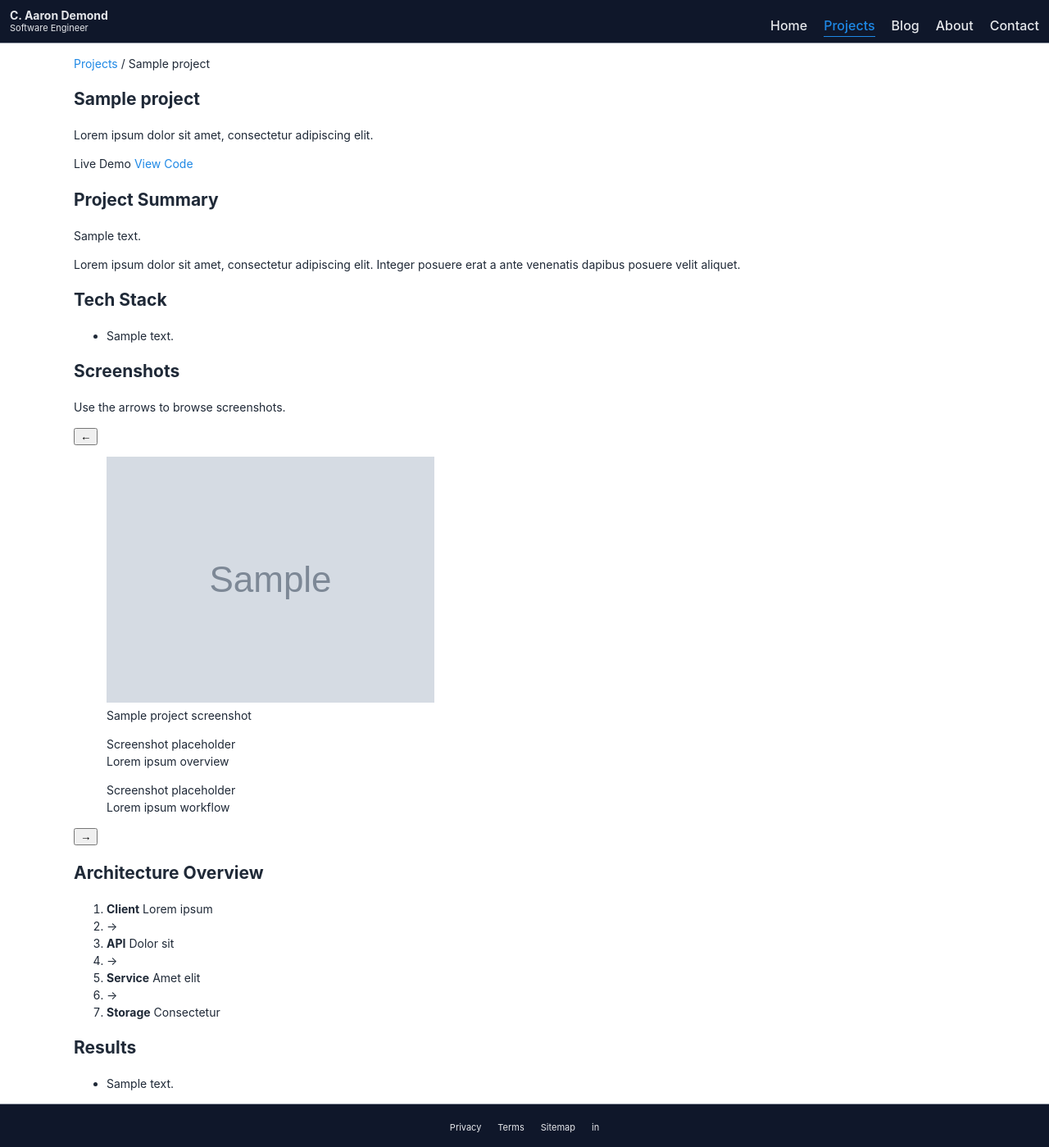
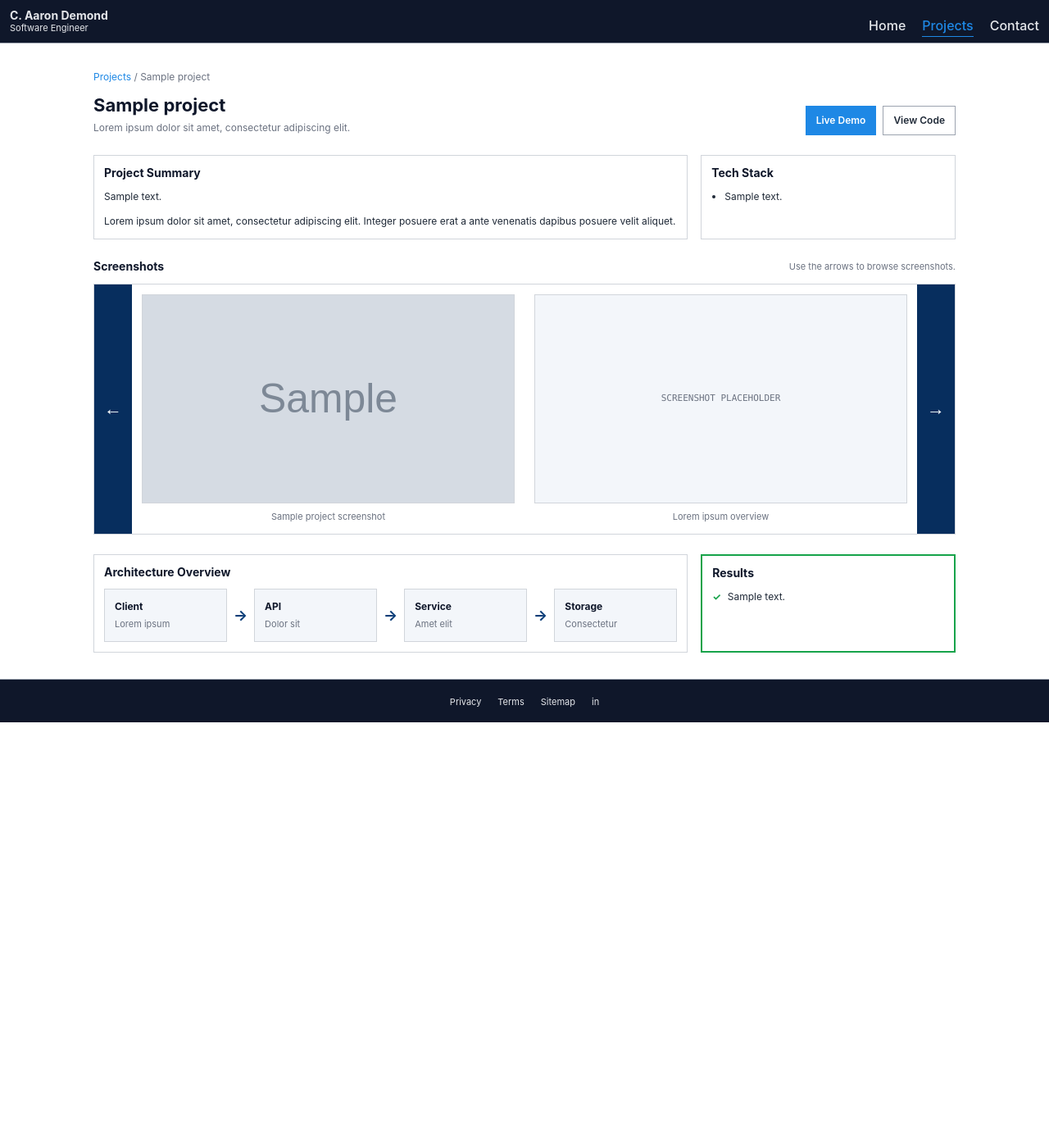
Before and after one commit to AaronDemond/portfolio, a Django app: page /projects/1/ in a window 1280 px wide. Shown: the whole page at 82% size. After the commit the page ends 881 px from the top, so only its background shows below. Run offline with Django 5.2, Linux system fonts and the light colour scheme; tables that the repository leaves empty hold one stand-in row (values such as "Sample post"); grey boxes marked "Sample" are stand-in pictures.

Commit message:
Removing blog and about pages for now

```diff
--- /dev/null
+++ b/static/css/project_detail.css
@@ -0,0 +1,337 @@
+.project-detail {
+    /* Uses the viewport remaining after the shared header and footer to keep the final row visible. */
+    display: flex;
+    flex-direction: column;
+    min-height: calc(100vh - var(--header-height) - var(--header-height));
+    padding: 0 var(--space-6) var(--space-8);
+}
+
+.project-detail__header {
+    display: flex;
+    align-items: flex-end;
+    justify-content: space-between;
+    gap: var(--space-4);
+    padding-top: var(--space-8);
+}
+
+.project-detail__breadcrumb,
+.project-detail__subtitle {
+    margin: 0;
+    color: var(--color-text-muted);
+    font-size: var(--font-size-sm);
+}
+
+.project-detail__breadcrumb {
+    margin-bottom: var(--space-3);
+}
+
+.project-detail h1,
+.project-detail h2 {
+    margin: 0;
+    color: var(--color-heading);
+    font-weight: var(--font-weight-bold);
+    line-height: var(--line-height-tight);
+}
+
+.project-detail h1 {
+    font-size: var(--font-size-xl);
+}
+
+.project-detail h2 {
+    font-size: var(--font-size-md);
+}
+
+.project-detail__subtitle {
+    margin-top: var(--space-1);
+}
+
+.project-detail__actions {
+    display: flex;
+    flex-wrap: wrap;
+    gap: var(--space-2);
+}
+
+.project-detail__action {
+    border: var(--border-width) var(--border-style) var(--button-bg);
+    border-radius: var(--radius-none);
+    background: var(--button-bg);
+    color: var(--button-text);
+    padding: var(--space-2) var(--space-3);
+    font-size: var(--font-size-sm);
+    font-weight: var(--font-weight-semibold);
+    text-decoration: none;
+}
+
+.project-detail__action:hover,
+.project-detail__action:focus-visible {
+    border-color: var(--button-bg-hover);
+    background: var(--button-bg-hover);
+    color: var(--button-text);
+}
+
+.project-detail__action--secondary {
+    border-color: var(--color-border-strong);
+    background: var(--card-bg);
+    color: var(--color-text);
+}
+
+.project-detail__action--secondary:hover,
+.project-detail__action--secondary:focus-visible {
+    border-color: var(--input-focus);
+    background: var(--card-bg);
+    color: var(--color-link);
+}
+
+.project-detail__action--primary-unavailable,
+.project-detail__action--disabled {
+    cursor: not-allowed;
+}
+
+.project-detail__action--disabled {
+    border-color: var(--color-border);
+    background: var(--color-surface-alt);
+    color: var(--color-text-muted);
+}
+
+/* A 70/30 content split prioritizes the summary while keeping implementation details scannable. */
+.project-detail__overview,
+.project-detail__architecture-results {
+    display: grid;
+    grid-template-columns: minmax(0, 7fr) minmax(0, 3fr);
+    gap: var(--space-4);
+    margin-top: var(--space-6);
+}
+
+.project-detail__panel,
+.project-detail__architecture {
+    border: var(--border-width) var(--border-style) var(--card-border);
+    border-radius: var(--radius-none);
+    background: var(--card-bg);
+    padding: var(--space-3);
+}
+
+.project-detail__panel p {
+    margin: var(--space-3) 0 0;
+    font-size: var(--font-size-sm);
+    line-height: var(--line-height-normal);
+}
+
+.project-detail__tech-stack,
+.project-detail__results-list {
+    display: grid;
+    gap: var(--space-2);
+    margin: var(--space-3) 0 0;
+    padding-left: var(--space-4);
+    font-size: var(--font-size-sm);
+}
+
+.project-detail__screenshots {
+    margin-top: var(--space-6);
+}
+
+.project-detail__section-header {
+    display: flex;
+    align-items: center;
+    justify-content: space-between;
+    gap: var(--space-3);
+    margin-bottom: var(--space-3);
+}
+
+.project-detail__section-header p {
+    margin: 0;
+    color: var(--color-text-muted);
+    font-size: var(--font-size-xs);
+}
+
+.project-detail__carousel {
+    display: grid;
+    grid-template-columns: auto minmax(0, 1fr) auto;
+    align-items: stretch;
+    border: var(--border-width) var(--border-style) var(--card-border);
+}
+
+.project-detail__carousel-control {
+    border: 0;
+    border-radius: var(--radius-none);
+    background: var(--color-primary-strong);
+    color: var(--button-text);
+    cursor: pointer;
+    font-size: var(--font-size-xl);
+    font-weight: var(--font-weight-bold);
+    padding: var(--space-3);
+}
+
+.project-detail__carousel-control:hover,
+.project-detail__carousel-control:focus-visible {
+    background: var(--button-bg-hover);
+}
+
+.project-detail__carousel-control:focus-visible {
+    outline: var(--border-width) var(--border-style) var(--input-focus);
+    outline-offset: calc(var(--border-width) * -1);
+}
+
+.project-detail__carousel-viewport {
+    min-width: 0;
+    overflow: hidden;
+}
+
+/* A flex track and percentage translation reuse the existing two-card carousel interaction. */
+.project-detail__screenshot-track {
+    display: flex;
+    transition: transform 200ms ease-in-out;
+}
+
+.project-detail__carousel[data-carousel-index="1"] .project-detail__screenshot-track {
+    transform: translateX(-50%);
+}
+
+.project-detail__screenshot {
+    box-sizing: border-box;
+    flex: 0 0 50%;
+    margin: 0;
+    padding: var(--space-3);
+}
+
+.project-detail__screenshot img,
+.project-detail__screenshot--placeholder > div {
+    display: block;
+    width: 100%;
+    /* A fixed presentation ratio is required to compare mixed screenshot and placeholder content. */
+    aspect-ratio: 16 / 9;
+    border: var(--border-width) var(--border-style) var(--card-border);
+    background: var(--color-surface-alt);
+    object-fit: cover;
+}
+
+.project-detail__screenshot--placeholder > div {
+    display: grid;
+    place-items: center;
+    color: var(--color-text-muted);
+    font-family: var(--font-family-mono);
+    font-size: var(--font-size-xs);
+    text-transform: uppercase;
+}
+
+.project-detail__screenshot figcaption {
+    margin-top: var(--space-2);
+    color: var(--color-text-muted);
+    font-size: var(--font-size-xs);
+    text-align: center;
+}
+
+.project-detail__architecture-results {
+    align-items: stretch;
+    flex: 1;
+    min-height: var(--space-10);
+}
+
+.project-detail__results {
+    border-color: var(--color-success);
+    border-width: var(--border-width-strong);
+}
+
+/* The diagram uses a simple horizontal flow because no reusable diagram geometry tokens exist. */
+.project-detail__diagram {
+    display: flex;
+    align-items: stretch;
+    justify-content: space-between;
+    gap: var(--space-2);
+    margin: var(--space-3) 0 0;
+    padding: 0;
+    list-style: none;
+}
+
+.project-detail__diagram-node {
+    display: grid;
+    flex: 1 1 0;
+    gap: var(--space-1);
+    border: var(--border-width) var(--border-style) var(--card-border);
+    background: var(--color-surface-alt);
+    padding: var(--space-3);
+}
+
+.project-detail__diagram-node strong {
+    color: var(--color-heading);
+    font-size: var(--font-size-sm);
+}
+
+.project-detail__diagram-node span {
+    color: var(--color-text-muted);
+    font-size: var(--font-size-xs);
+}
+
+.project-detail__diagram-connector {
+    align-self: center;
+    color: var(--color-primary);
+    font-size: var(--font-size-lg);
+    font-weight: var(--font-weight-bold);
+}
+
+.project-detail__results-list {
+    padding-left: 0;
+    list-style: none;
+}
+
+.project-detail__results-list li {
+    display: flex;
+    align-items: flex-start;
+    gap: var(--space-2);
+}
+
+.project-detail__results-list li::before {
+    content: "✓";
+    color: var(--color-success);
+    font-weight: var(--font-weight-bold);
+}
+
+/* Disables the only custom slide duration for visitors who request reduced motion. */
+@media (prefers-reduced-motion: reduce) {
+    .project-detail__screenshot-track {
+        transition: none;
+    }
+}
+
+@media (max-width: 640px) {
+    .project-detail {
+        min-height: auto;
+    }
+
+    .project-detail__header,
+    .project-detail__section-header {
+        align-items: flex-start;
+        flex-direction: column;
+    }
+
+    .project-detail__overview,
+    .project-detail__architecture-results {
+        grid-template-columns: 1fr;
+    }
+
+    .project-detail__architecture-results {
+        flex: initial;
+    }
+
+    .project-detail__screenshot {
+        flex-basis: 100%;
+    }
+
+    /* Mobile advances one screenshot across the complete visible viewport. */
+    .project-detail__carousel[data-carousel-index="1"] .project-detail__screenshot-track {
+        transform: translateX(-100%);
+    }
+
+    .project-detail__carousel[data-carousel-index="2"] .project-detail__screenshot-track {
+        transform: translateX(-200%);
+    }
+
+    .project-detail__diagram {
+        align-items: stretch;
+        flex-direction: column;
+    }
+
+    .project-detail__diagram-connector {
+        align-self: center;
+        transform: rotate(90deg);
+    }
+}
--- a/templates/contact.html
+++ b/templates/contact.html
@@ -11,8 +11,6 @@
 <ul class="navigation-list">
   <li><a class="navigation-link" href="{% url 'index' %}">Home</a></li>
   <li><a class="navigation-link" href="{% url 'projects' %}">Projects</a></li>
-  <li><a class="navigation-link" href="#blog">Blog</a></li>
-  <li><a class="navigation-link" href="#about">About</a></li>
   <li><a class="navigation-link navigation-link--active" href="{% url 'contact' %}" aria-current="page">Contact</a></li>
 </ul>
 {% endblock %}
--- a/templates/index.html
+++ b/templates/index.html
@@ -11,8 +11,6 @@
 <ul class="navigation-list">
   <li><a class="navigation-link navigation-link--active" href="#home" aria-current="page">Home</a></li>
   <li><a class="navigation-link" href="{% url 'projects' %}">Projects</a></li>
-  <li><a class="navigation-link" href="#blog">Blog</a></li>
-  <li><a class="navigation-link" href="#about">About</a></li>
   <li><a class="navigation-link" href="{% url 'contact' %}">Contact</a></li>
 </ul>
 {% endblock %}
--- a/templates/project_detail.html
+++ b/templates/project_detail.html
@@ -11,8 +11,6 @@
 <ul class="navigation-list">
   <li><a class="navigation-link" href="{% url 'index' %}">Home</a></li>
   <li><a class="navigation-link navigation-link--active" href="{% url 'projects' %}" aria-current="page">Projects</a></li>
-  <li><a class="navigation-link" href="#blog">Blog</a></li>
-  <li><a class="navigation-link" href="#about">About</a></li>
   <li><a class="navigation-link" href="{% url 'contact' %}">Contact</a></li>
 </ul>
 {% endblock %}
--- a/templates/projects.html
+++ b/templates/projects.html
@@ -13,8 +13,6 @@
 <ul class="navigation-list">
   <li><a class="navigation-link" href="{% url 'index' %}">Home</a></li>
   <li><a class="navigation-link navigation-link--active" href="{% url 'projects' %}" aria-current="page">Projects</a></li>
-  <li><a class="navigation-link" href="#blog">Blog</a></li>
-  <li><a class="navigation-link" href="#about">About</a></li>
   <li><a class="navigation-link" href="{% url 'contact' %}">Contact</a></li>
 </ul>
 {% endblock %}
```
